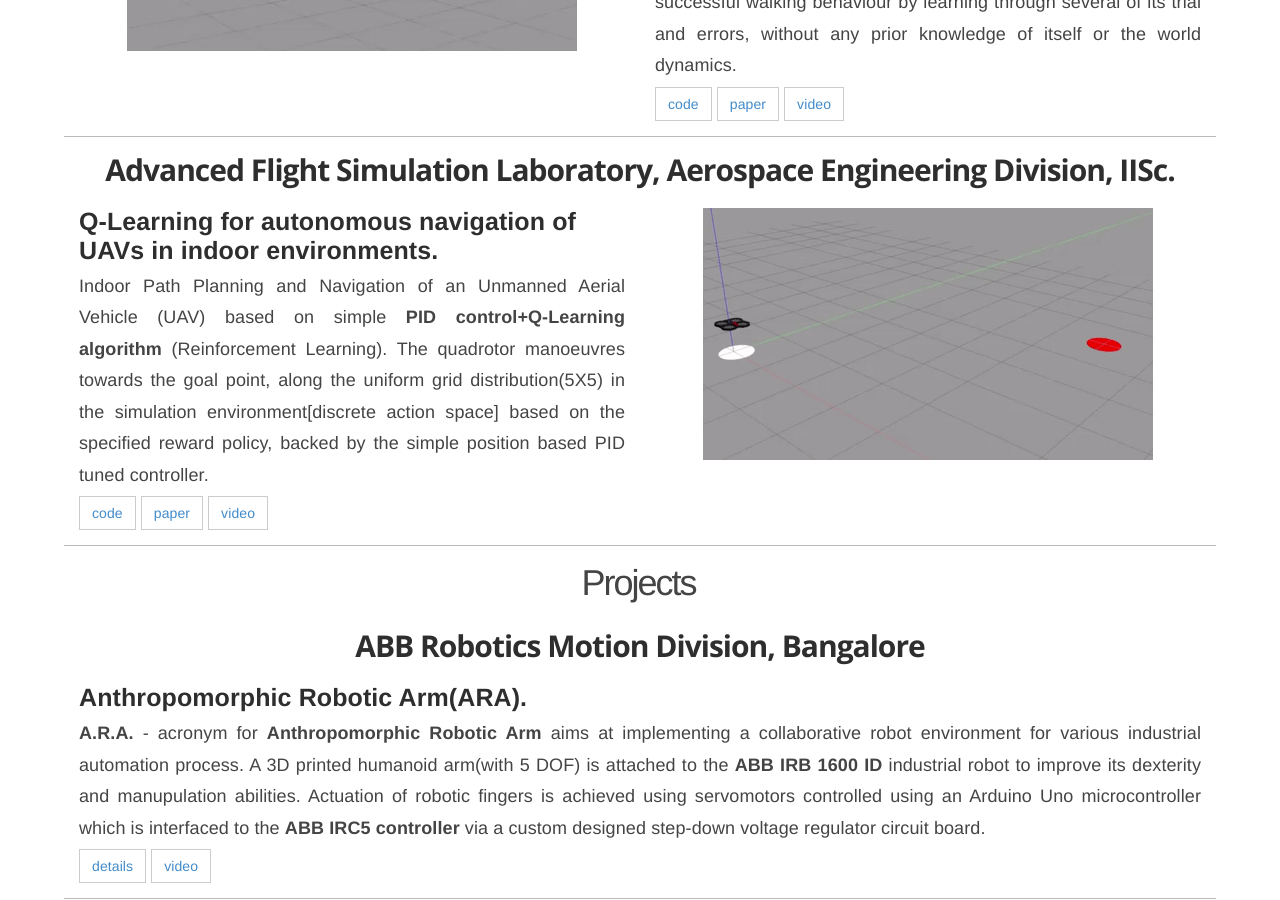
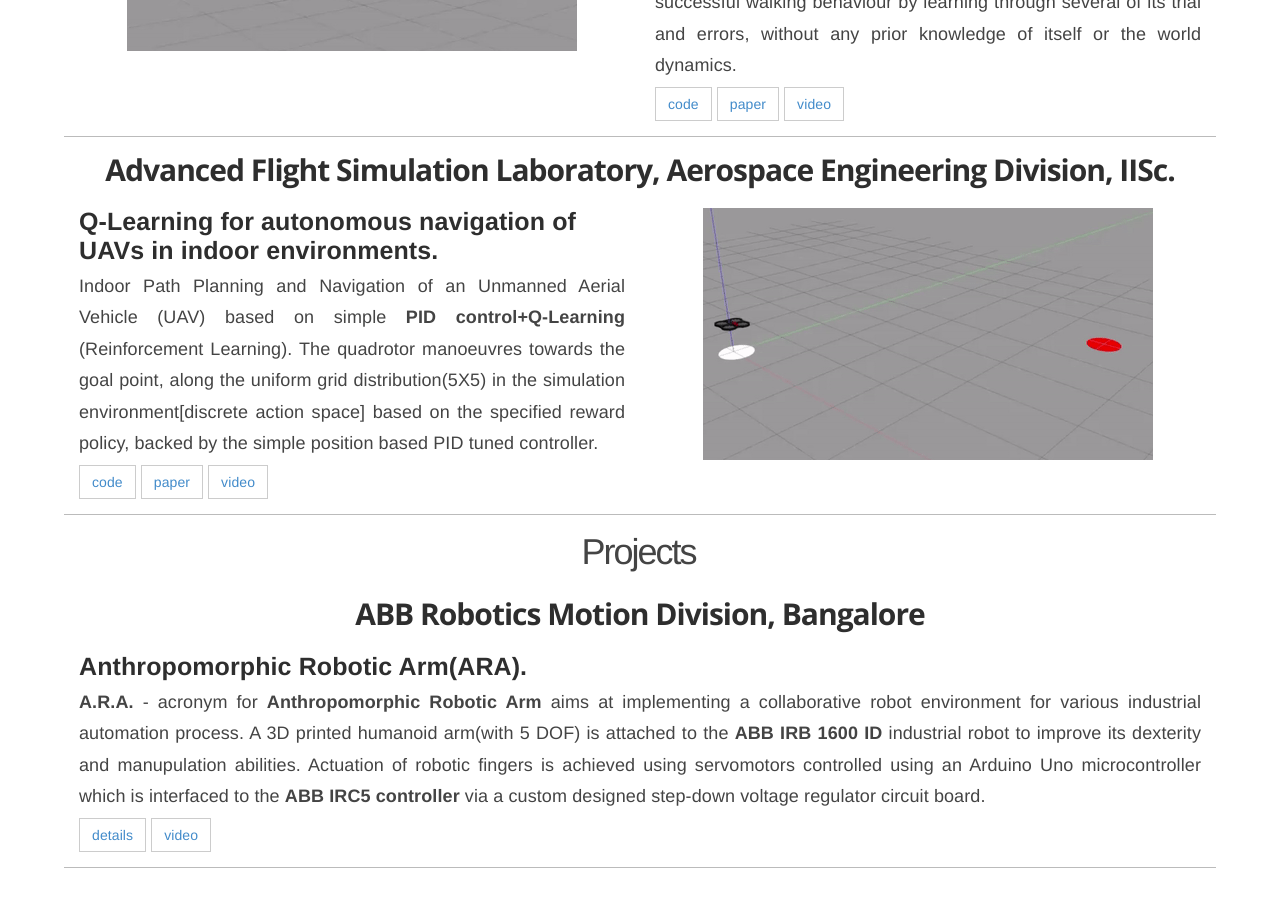
Before and after one commit to navuboy/navuboy.github.io, a Jekyll site: the page built from research.html, in a window 1280 px wide and 900 px high, scrolled down 664 px. Built offline with Jekyll 4.4.1, drawn with Linux system fonts in a browser that asks for light colours; some web fonts are replaced; after the commit the page ends 1533 px from its top, so only the background shows below that.

Commit message:
Updated research.md

```diff
--- a/_includes/research.md
+++ b/_includes/research.md
@@ -56,13 +56,13 @@
     <div class="col-md-6">
         <h3 class="rtitle"><b>Q-Learning for autonomous navigation of UAVs in indoor environments.</b></h3>
         <p style="text-align:justify">
-        Indoor Path Planning and Navigation of an Unmanned Aerial Vehicle (UAV) based on simple <strong>PID control+Q-Learning algorithm</strong> (Reinforcement Learning). The quadrotor manoeuvres towards the goal point, along the uniform grid distribution(5X5) in the simulation environment[discrete action space] based on the specified reward policy, backed by the simple position based PID tuned controller.
+        Indoor Path Planning and Navigation of an Unmanned Aerial Vehicle (UAV) based on simple <strong>PID control+Q-Learning</strong> (Reinforcement Learning). The quadrotor manoeuvres towards the goal point, along the uniform grid distribution(5X5) in the simulation environment[discrete action space] based on the specified reward policy, backed by the simple position based PID tuned controller.
         </p>
         <a href="https://github.com/nav74neet/rl_ardrone" class="md-link btn-default btn rbtn">code</a>
         <a href="https://arxiv.org/abs/1801.05086" class="md-link btn-default btn rbtn">paper</a>
         <a href="https://www.youtube.com/watch?v=SDqPfhUeoCo&feature=youtu.be" class="md-link btn-default btn rbtn">video</a>
    </div>
-   <div class="col-md-6.5">
+   <div class="col-md-6">
         <img class="rimg" src="{{ site.github.url }}/media/drone_qlearning.gif" />
     </div>
   </div>
```
